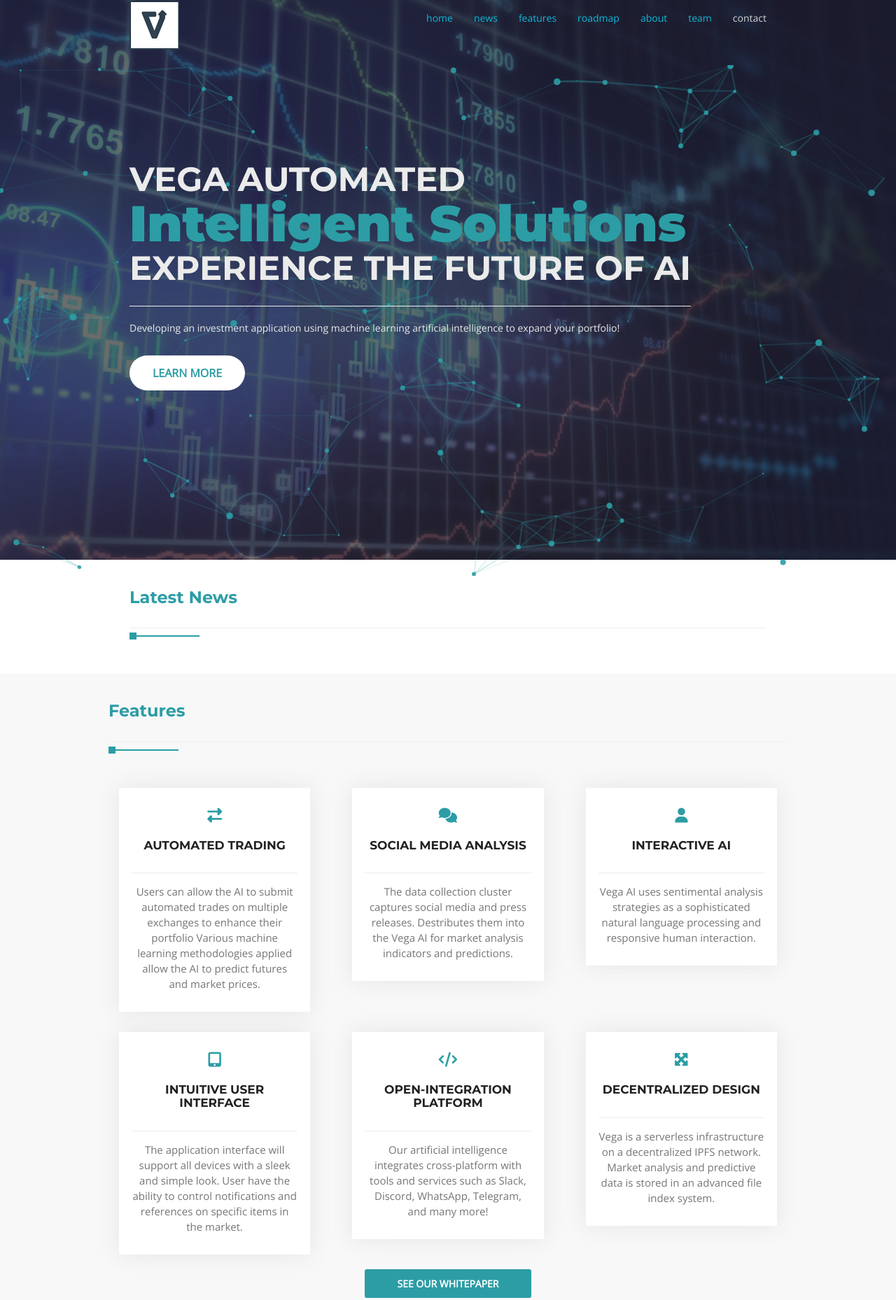
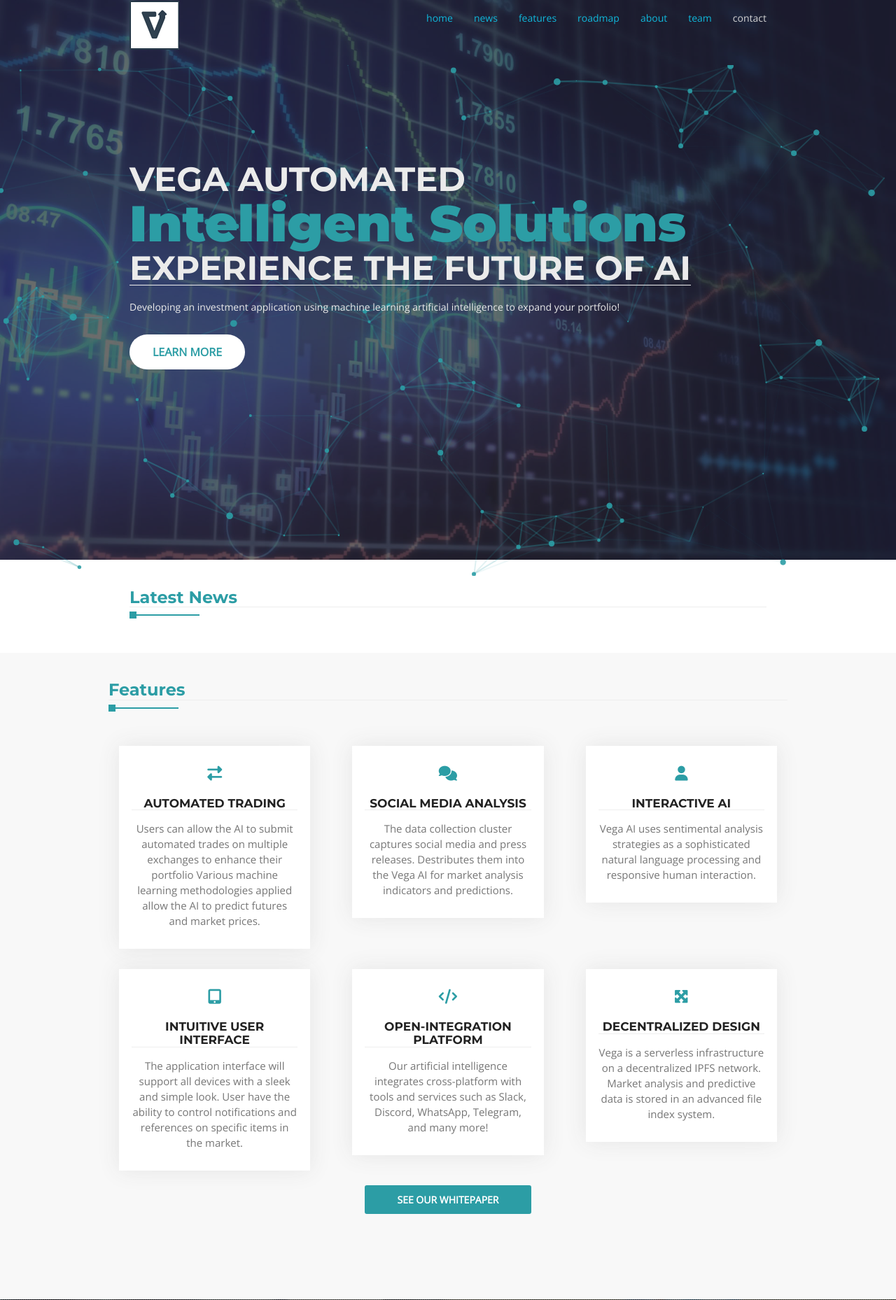
Before and after one commit to VegaAISolutions/VAISWeb, a Flask app: page / in a window 1280 px wide. Shown: the top 1858 px of the page at 70% size. Run offline with Flask 2, Linux system fonts and the light colour scheme; some libraries are stand-ins or nearby versions.

Commit message:
visual update

```diff
--- a/app/static/assets/css/faq.css
+++ b/app/static/assets/css/faq.css
@@ -2,7 +2,6 @@
             color: #fff;
             font-size: 24px;
             margin-top: 30px;
-            padding-bottom: 30px;
             border-bottom: 1px solid #eee;
             margin-bottom: 30px;
             font-weight: 300;
```
